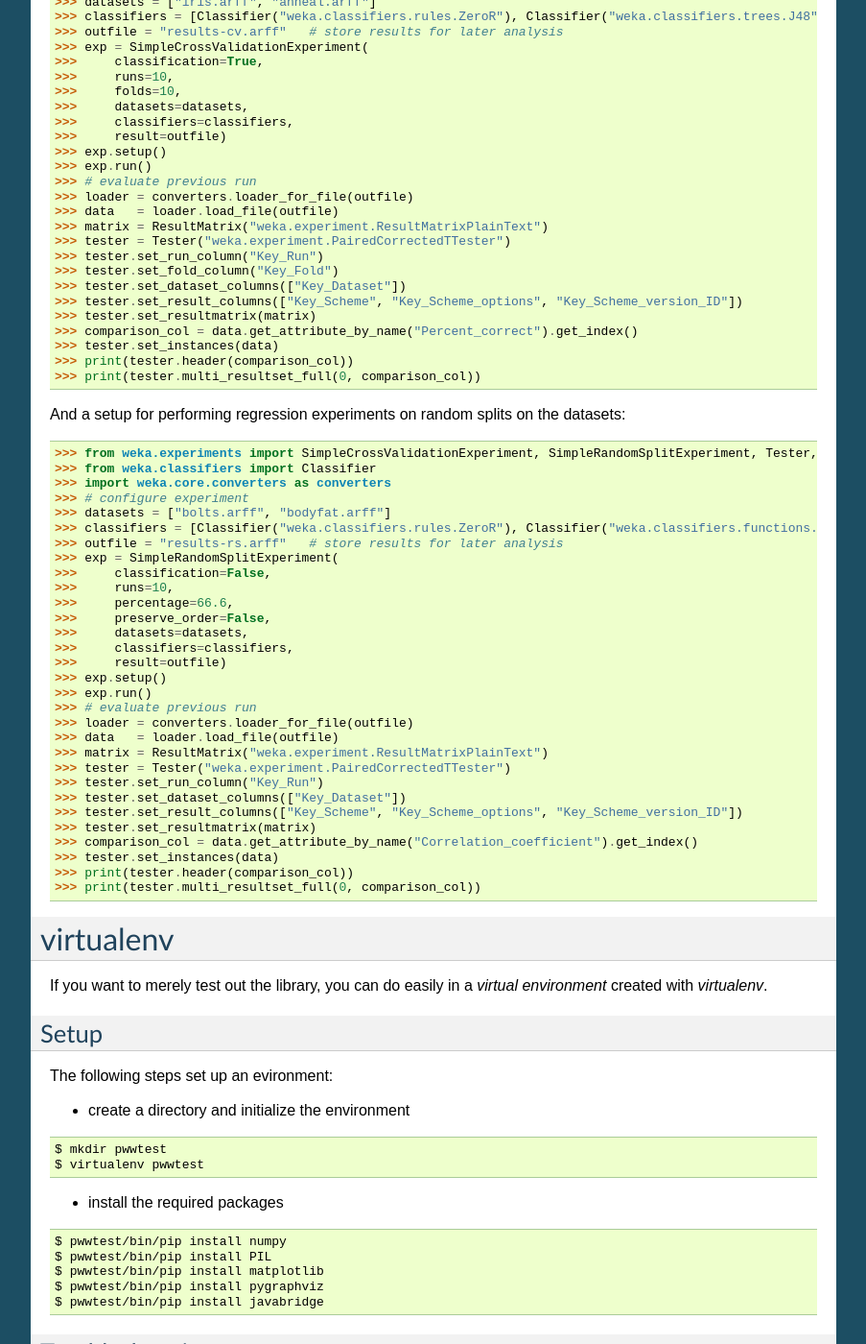
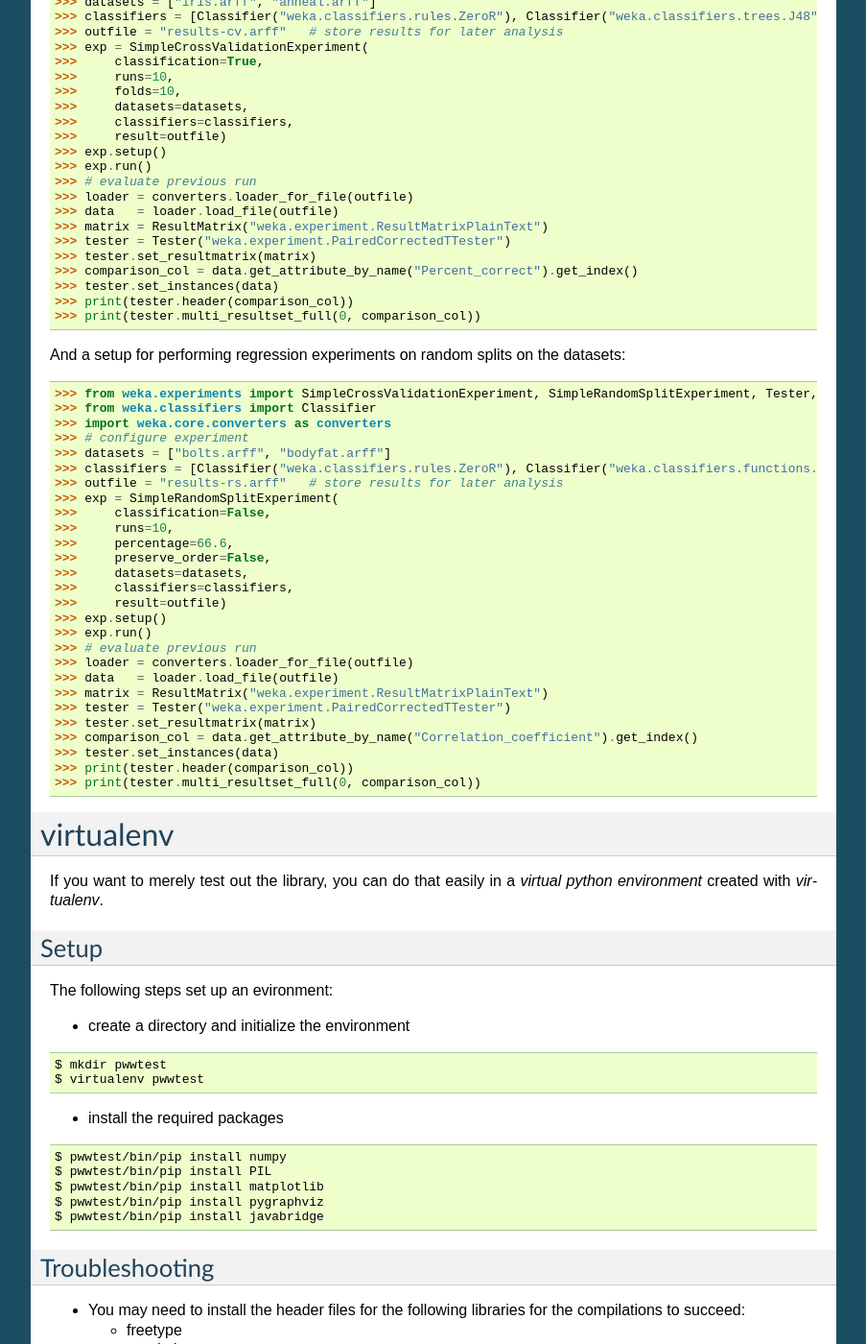
Before and after one commit to fracpete/python-weka-wrapper, a Sphinx documentation site: the page built from doc/source/index.rst, in a window 1280 px wide and 1400 px high, scrolled down 4947 px. Shown: the whole window at 96% size, without its empty margins (198-1101 px from the left). Built offline with Sphinx 7.4.7, drawn with Linux system fonts in a browser that asks for light colours; pages that are not in the unit, such as notebooks, are missing from menus.

Commit message:
simplified tester configuration, by using predefined attribute names, default ones generated by the Weka Experimenter

```diff
--- a/doc/source/index.rst
+++ b/doc/source/index.rst
@@ -353,10 +353,6 @@ Here is an example for performing a cross-validated classification experiment:
    >>> data   = loader.load_file(outfile)
    >>> matrix = ResultMatrix("weka.experiment.ResultMatrixPlainText")
    >>> tester = Tester("weka.experiment.PairedCorrectedTTester")
-   >>> tester.set_run_column("Key_Run")
-   >>> tester.set_fold_column("Key_Fold")
-   >>> tester.set_dataset_columns(["Key_Dataset"])
-   >>> tester.set_result_columns(["Key_Scheme", "Key_Scheme_options", "Key_Scheme_version_ID"])
    >>> tester.set_resultmatrix(matrix)
    >>> comparison_col = data.get_attribute_by_name("Percent_correct").get_index()
    >>> tester.set_instances(data)
@@ -389,9 +385,6 @@ And a setup for performing regression experiments on random splits on the datase
    >>> data   = loader.load_file(outfile)
    >>> matrix = ResultMatrix("weka.experiment.ResultMatrixPlainText")
    >>> tester = Tester("weka.experiment.PairedCorrectedTTester")
-   >>> tester.set_run_column("Key_Run")
-   >>> tester.set_dataset_columns(["Key_Dataset"])
-   >>> tester.set_result_columns(["Key_Scheme", "Key_Scheme_options", "Key_Scheme_version_ID"])
    >>> tester.set_resultmatrix(matrix)
    >>> comparison_col = data.get_attribute_by_name("Correlation_coefficient").get_index()
    >>> tester.set_instances(data)
@@ -402,7 +395,7 @@ And a setup for performing regression experiments on random splits on the datase
 virtualenv
 ==========
 
-If you want to merely test out the library, you can do easily in a *virtual environment*
+If you want to merely test out the library, you can do that easily in a *virtual python environment*
 created with `virtualenv`.
 
 
```
Also changed, not shown: 2 other files.
